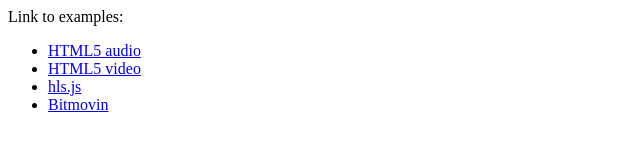
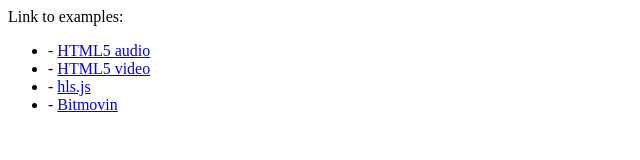
Before and after one commit to dipiash/hls_audio_player_example, a website: page web_hls/index.html in a window 1280 px wide. Shown: the whole page, without its empty margins (0-640 px from the left). Drawn offline with Linux system fonts and the light colour scheme.

Commit message:
For upsorce test

```diff
--- a/web_hls/index.html
+++ b/web_hls/index.html
@@ -7,10 +7,10 @@
 <body>
     Link to examples:
     <ul>
-        <li><a href="./audio.html">HTML5 audio</a></li>
-        <li><a href="./video.html">HTML5 video</a></li>
-        <li><a href="./hlsjs.html">hls.js</a></li>
-        <li><a href="./bit.html">Bitmovin</a></li>
+        <li> - <a href="./audio.html">HTML5 audio</a></li>
+        <li> - <a href="./video.html">HTML5 video</a></li>
+        <li> - <a href="./hlsjs.html">hls.js</a></li>
+        <li> - <a href="./bit.html">Bitmovin</a></li>
     </ul>
 </body>
 </html>
```
